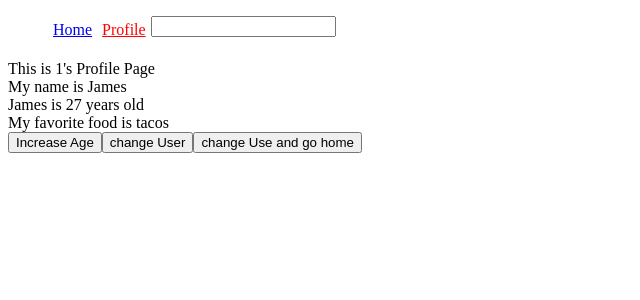
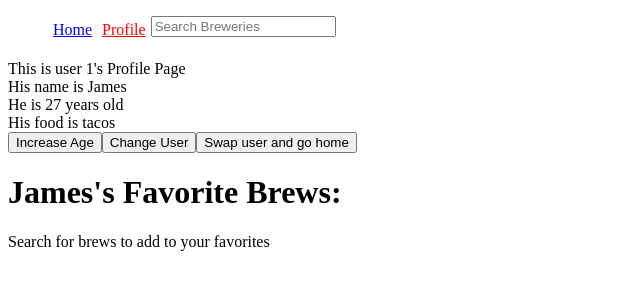
Before and after one commit to jamesurobertson/sat-demo, a React (Create React App) app: page /profile/1 in a window 1280 px wide. Shown: the top 300 px of the page, without its empty margins (0-640 px from the left). Built offline with nearby package versions, Linux system fonts and the light colour scheme.

Commit message:
set up favorite brews functionality

```diff
--- a/src/components/SearchBar.js
+++ b/src/components/SearchBar.js
@@ -12,7 +12,11 @@ const Searchbar = () => {
 
   return (
     <form onSubmit={handleSubmit}>
-      <input value={query} onChange={(e) => setQuery(e.target.value)}></input>
+      <input
+        value={query}
+        placeholder="Search Breweries"
+        onChange={(e) => setQuery(e.target.value)}
+      ></input>
     </form>
   );
 };
--- a/src/pages/Profile.js
+++ b/src/pages/Profile.js
@@ -35,17 +35,43 @@ const Profile = () => {
     setUser(user.id === 1 ? barry : james);
     history.push("/");
   };
+
+  const unFavoriteBrewery = (brewery) => {
+    const newFavorites = user.favBrews.filter((brew) => brew.id !== brewery.id);
+    setUser({ ...user, favBrews: newFavorites });
+  };
   return (
     <>
-      <div> This is {user.id}'s Profile Page</div>
-      <div> My name is {user.name}</div>
-      <div>
-        {user.name} is {user.age} years old
-      </div>
-      <div>My favorite food is {user.favFood}</div>
+      <div> This is user {user.id}'s Profile Page</div>
+      <div> His name is {user.name}</div>
+      <div>He is {user.age} years old</div>
+      <div>His food is {user.favFood}</div>
       <button onClick={increaseAge}>Increase Age</button>
-      <button onClick={changeUser}>change User</button>
-      <button onClick={changeUserAndGoHome}>change Use and go home</button>
+      <button onClick={changeUser}>Change User</button>
+      <button onClick={changeUserAndGoHome}>Swap user and go home</button>
+      <h1>{user.name}'s Favorite Brews:</h1>
+      {user.favBrews.length === 0
+        ? "Search for brews to add to your favorites"
+        : user.favBrews.map((brewery) => {
+            console.log(brewery);
+            const { id, city, name, phone, website_url } = brewery;
+
+            return (
+              <div key={id}>
+                <h2>{name}</h2>
+                <div>City: {city}</div>
+                <div>Name: {name}</div>
+                <div>Phone number: {phone}</div>
+                <a href={website_url}>{website_url}</a>
+                <button
+                  style={{ display: "block" }}
+                  onClick={() => unFavoriteBrewery(brewery)}
+                >
+                  Unfavorite
+                </button>
+              </div>
+            );
+          })}
     </>
   );
 };
--- a/src/pages/SearchPage.js
+++ b/src/pages/SearchPage.js
@@ -1,9 +1,13 @@
 import { useParams } from "react-router-dom";
 import { useState, useEffect } from "react";
+import { useUser } from "../context/UserContext";
 
 const SearchPage = () => {
   const [results, setResults] = useState([]);
+  const [loading, setLoading] = useState(true);
   const { searchParam } = useParams();
+
+  const { user, setUser } = useUser();
 
   useEffect(() => {
     (async () => {
@@ -13,12 +17,24 @@ const SearchPage = () => {
         );
         const data = await res.json();
         setResults(data);
+        setLoading(false);
       } catch (e) {
         console.log(e);
       }
     })();
   }, [searchParam]);
 
+  const favoriteBrewery = (brewery) => {
+    const newFavorites = [...user.favBrews, brewery];
+    setUser({ ...user, favBrews: newFavorites });
+  };
+
+  const unFavoriteBrewery = (brewery) => {
+    const newFavorites = user.favBrews.filter((brew) => brew.id !== brewery.id);
+    setUser({ ...user, favBrews: newFavorites });
+  };
+
+  if (loading) return <h1> Loading...</h1>;
   if (results.length === 0) {
     return <h1>No results found</h1>;
   }
@@ -27,12 +43,31 @@ const SearchPage = () => {
       {results.map((brewery) => {
         const { name, state, website_url, phone, id } = brewery;
 
+        const isFav = user.favBrews.some((brew) => brew.id === id);
+
         return (
-          <div key={id} style={{ padding: "10px" }}>
+          <div
+            key={id}
+            style={{
+              padding: "10px",
+              display: "flex",
+              width: "400px",
+              flexFlow: "column",
+            }}
+          >
             <h1>{name}</h1>
-            <div>state: {state}</div>
-            <div> phone number: {phone}</div>
+            <div>State: {state}</div>
+            <div> Phone Number: {phone}</div>
             <a href={website_url}>{website_url}</a>
+
+            <button
+              style={{ width: "200px" }}
+              onClick={() =>
+                isFav ? unFavoriteBrewery(brewery) : favoriteBrewery(brewery)
+              }
+            >
+              {isFav ? "Unfavorite Brewery!" : "Favorite Brewery!"}
+            </button>
           </div>
         );
       })}
```
Also changed, not shown: 1 other file (tests, documents, lock files or other folders).
